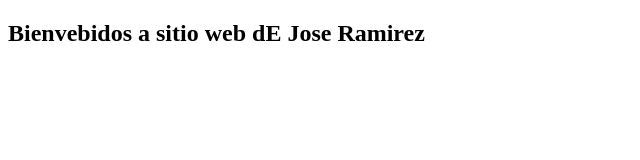
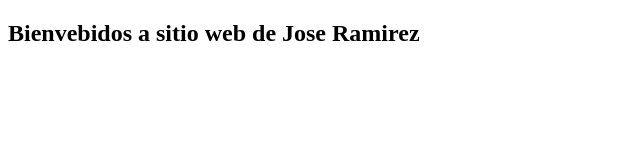
Before and after one commit to jframirez78/jframirez78.github.io, a plain HTML site: page index.html in a window 1280 px wide. Shown: the full height of the page, 0-640 px from the left. Drawn offline with Linux system fonts and the light colour scheme.

Commit message:
nuestro primer commit

```diff
--- a/index.html
+++ b/index.html
@@ -2,10 +2,10 @@
 <html lang="en">
 <head>
     <meta charset="UTF-8">
-    <meta name="viewport" content="width=device-width, initial-scale=1.0">
+    <meta name="viewport" content="width=Mensaje, initial-scale=1.0">
     <title>Document</title>
 </head>
 <body>
-    <h2>Bienvebidos a sitio web dE Jose Ramirez</h2>
+    <h2>Bienvebidos a sitio web de Jose Ramirez</h2>
 </body>
 </html>
```
